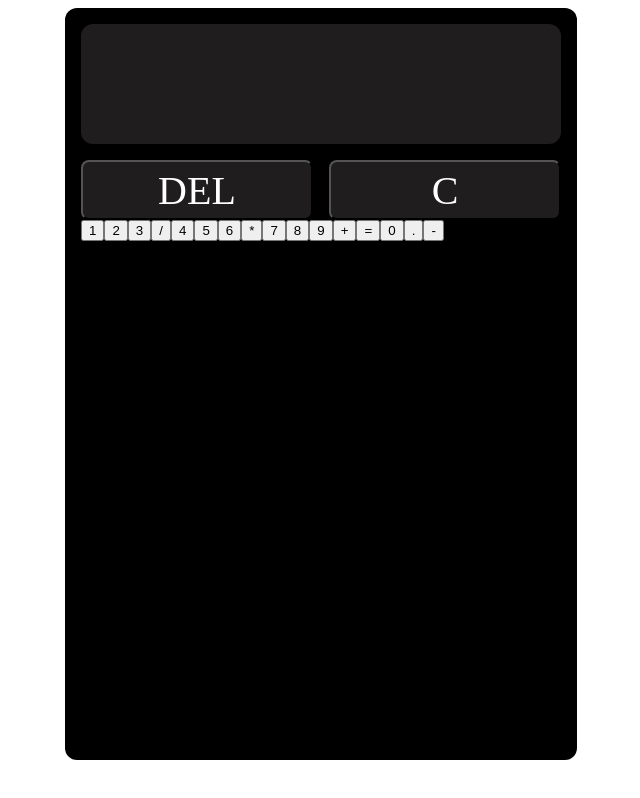
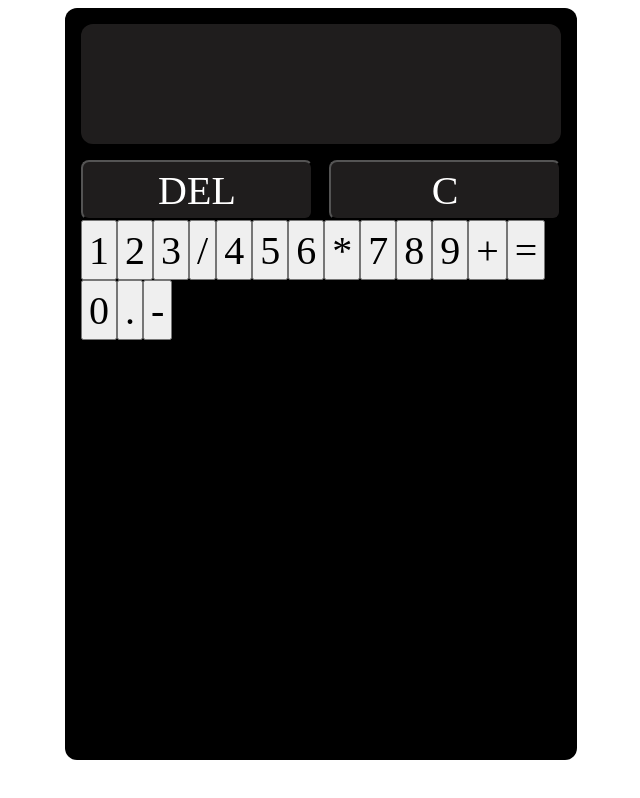
Before and after one commit to StarryKnightHoo/odin-calculator, a plain HTML site: page index.html in a window 1280 px wide. Shown: the whole page, without its empty margins (319-959 px from the left). Drawn offline with Linux system fonts and the light colour scheme.

Commit message:
Add small-button class
The smaller buttons are all the same size and will
have the same styling, so I added this extra class
so that I don't have to tweak each individual
button the same repeatedly.

```diff
--- a/index.html
+++ b/index.html
@@ -11,24 +11,24 @@
     <div class = "container">
         <div class = "result"></div>
         <div class = "buttons">
-            <button class = "delete">DEL</button>
-            <button class = "clear">C</button>
-            <button class = "one">1</button>
-            <button class = "two">2</button>
-            <button class = "three">3</button>
-            <button class = "divide">/</button>
-            <button class = "four">4</button>
-            <button class = "five">5</button>
-            <button class = "six">6</button>
-            <button class = "multiply">*</button>
-            <button class = "seven">7</button>
-            <button class = "eight">8</button>
-            <button class = "nine">9</button>
-            <button class = "plus">+</button>
-            <button class = "equals">=</button>
-            <button class = "zero">0</button>
-            <button class = "decimal">.</button>
-            <button class = "subtract">-</button>
+            <button class = "delete small-button">DEL</button>
+            <button class = "clear small-button">C</button>
+            <button class = "one small-button">1</button>
+            <button class = "two small-button">2</button>
+            <button class = "three small-button">3</button>
+            <button class = "divide small-button">/</button>
+            <button class = "four small-button">4</button>
+            <button class = "five small-button">5</button>
+            <button class = "six small-button">6</button>
+            <button class = "multiply small-button">*</button>
+            <button class = "seven small-button">7</button>
+            <button class = "eight small-button">8</button>
+            <button class = "nine small-button">9</button>
+            <button class = "plus small-button">+</button>
+            <button class = "equals small-button">=</button>
+            <button class = "zero small-button">0</button>
+            <button class = "decimal small-button">.</button>
+            <button class = "subtract small-button">-</button>
     </div>
 
 </body>
--- a/style.css
+++ b/style.css
@@ -45,3 +45,9 @@
 .clear {
     margin-left: 16px;
 }
+
+.small-button {
+    height: 60px;
+    font-size: 40px;
+    font-family: "SF Pro";
+}
```
